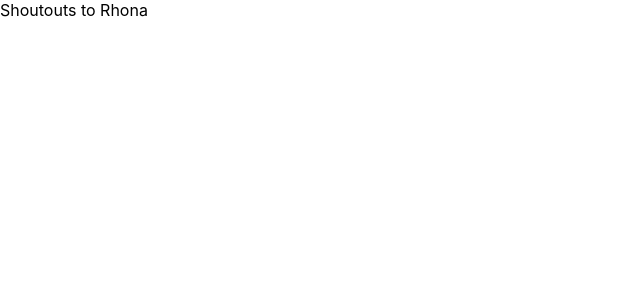
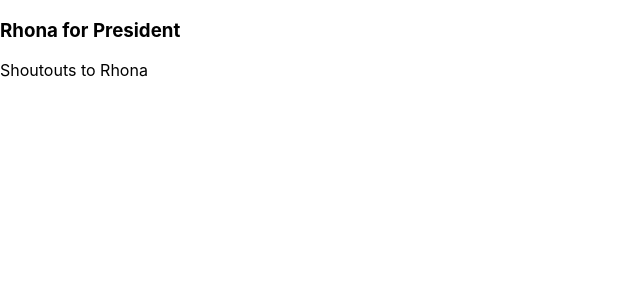
Before and after one commit to MartinnnnOwuor/react-shopping-cart, a React (Create React App) app in the folder shopping-cart/: page / in a window 1280 px wide. Shown: the top 300 px of the page, without its empty margins (0-640 px from the left). Built offline with nearby package versions, Linux system fonts and the light colour scheme.

Commit message:
add MainContent

```diff
--- a/shopping-cart/src/App.js
+++ b/shopping-cart/src/App.js
@@ -1,6 +1,6 @@
 // import logo from "./logo.svg";
 import "./App.css";
-import MainContent from "./MainContent";
+import MainContent from "./component/MainContent";
 
 function App() {
   return <>
--- a/shopping-cart/src/MainContent.jsx
+++ /dev/null
@@ -1,7 +0,0 @@
-const MainContent = () => {
-    return (
-        <span className="text">Shoutouts to Rhona</span>
-     );
-}
-
-export default MainContent;
--- /dev/null
+++ b/shopping-cart/src/component/MainContent.jsx
@@ -0,0 +1,10 @@
+const MainContent = () => {
+  return (
+    <>
+      <h3 className="title">Rhona for President</h3>
+      <span className="text">Shoutouts to Rhona</span>
+    </>
+  );
+};
+
+export default MainContent;
```
